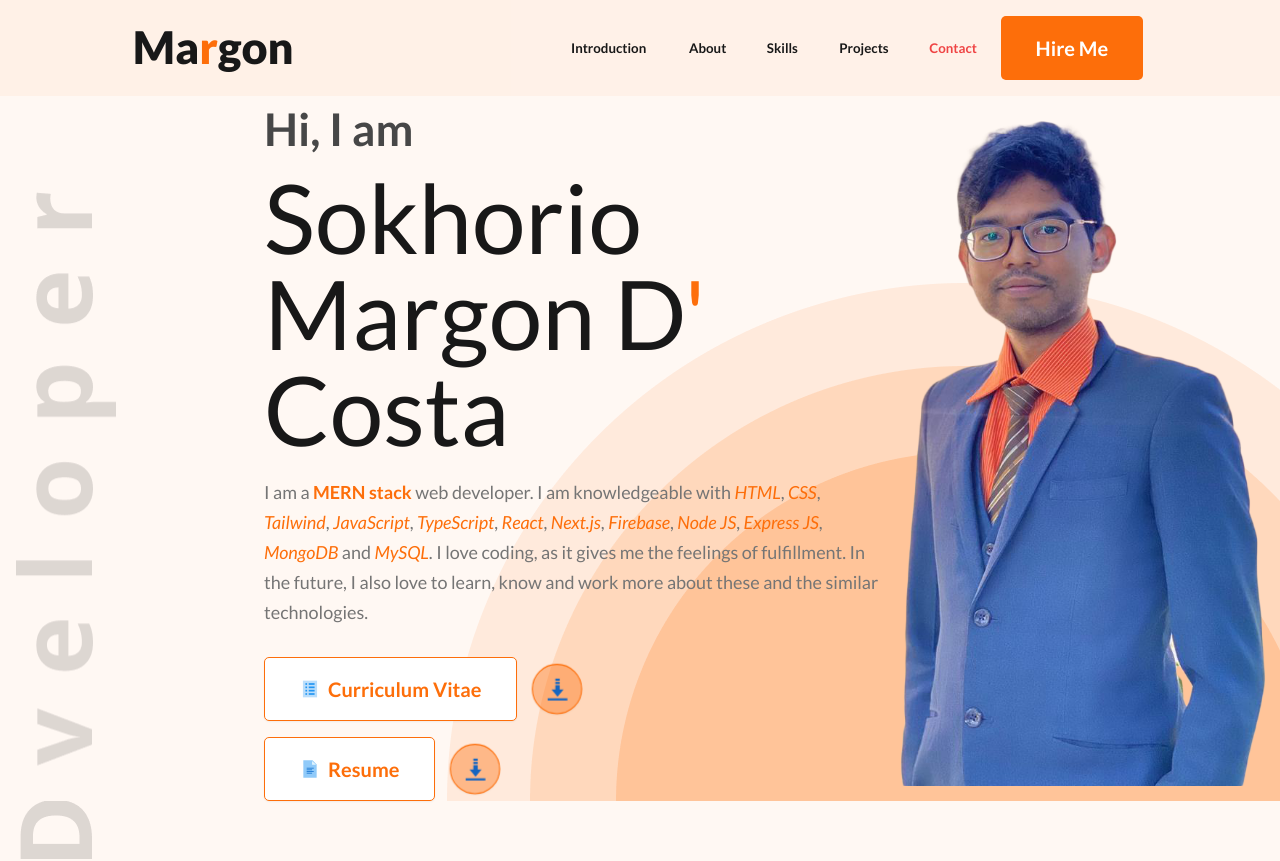
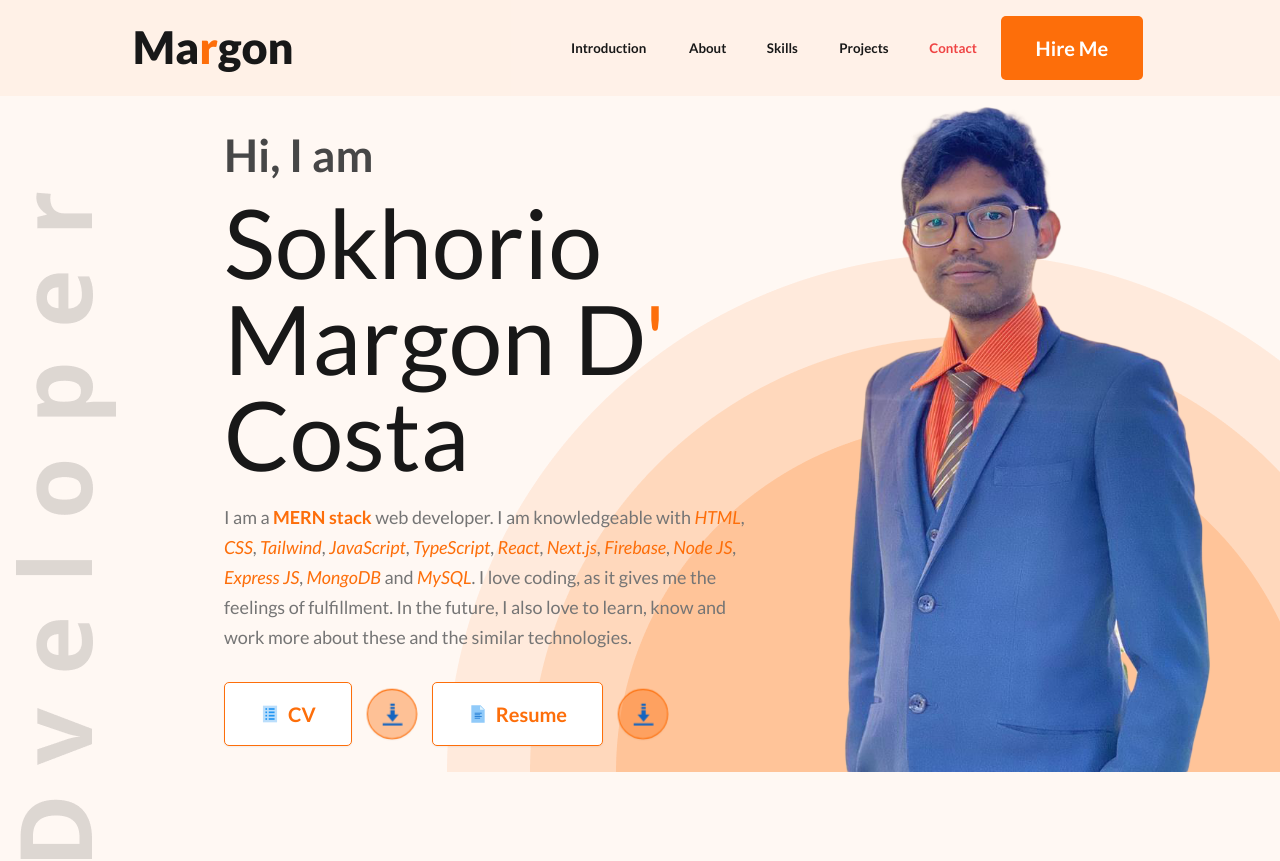
Before and after one commit to Marg0n/Portfolio, a React (Vite) app: page / in a window 1280 px wide. Shown: the top 861 px of the page. Built offline with nearby package versions, Linux system fonts and the light colour scheme.

Commit message:
Fix: fixxed the intro section

```diff
--- a/src/components/Introduction.jsx
+++ b/src/components/Introduction.jsx
@@ -42,9 +42,9 @@ const Introduction = ({ downloadPdf }) => {
             // style={{ backgroundImage: `url(${'../src/assets/images/developer.png'})`, backgroundPosition: `left 1rem top 6rem` }}
             >
 
-                <div className="banner flex lg:flex-row flex-col w-full">
-                    <div className="!w-full lg:w-4/6">
-                        <div className="lg:ml-56 pl-10">
+                <div className="banner flex lg:flex-row flex-col w-full overflow-x-hidden">
+                    <div className="!w-full lg:w-2/6">
+                        <div className="xl:ml-56 lg:ml-32 lg:pl-0 pl-5 flex flex-col justify-center items-start h-full">
                             <h3 className="banner-greeting dark2" data-aos="fade-down">Hi, I am</h3>
                             <h1
                                 className="banner-title dark1 text-5xl text-pretty lg:text-8xl w-full"
@@ -58,7 +58,6 @@ const Introduction = ({ downloadPdf }) => {
                             </p>
                         </div>
 
-                        <div className="gap-4 lg:ml-56 flex  md:flex-row justify-start items-center pl-10 mb-4">
                                 {/* <button
                                     onClick={downloadPdf}
                                     className="btn btn-customized"
@@ -70,11 +69,15 @@ const Introduction = ({ downloadPdf }) => {
                                         <FaPhoneAlt /> Contact
                                     </button>
                                 </a> */}
+
+                        <div className="flex md:flex-row flex-col justify-start items-start gap-4 lg:ml-32 xl:ml-56 lg:pl-0 pl-5">
+                            <div className="gap-4 flex  md:flex-row justify-start items-center">
                                 <Link to="https://drive.google.com/file/d/1zqhoaQmDb2hKXJwM24wm3cjEraG0_Ljx/view?usp=drive_link" target="_blank" rel="noopener noreferrer">
                                     <button
-                                    className="btn btn-customized relative"
+                                        className="btn btn-customized relative  flex-nowrap"
                                     >
-                                    <FcViewDetails /> Curriculum Vitae
+                                        <FcViewDetails />
+                                        CV
                                     </button>
                                 </Link>
                                 <Link
@@ -87,27 +90,13 @@ const Introduction = ({ downloadPdf }) => {
                                         <FcDownload size={25} />
                                     </button>
                                 </Link>
-                            {/* <Link to="https://drive.google.com/file/d/182h1SzIacu1unDzos_O_uFXxLlRYHPNq/view?usp=drive_link" target="_blank" rel="noopener noreferrer">
-                                <button className="btn" >
-                                    <FcDocument /> Resume
-                                </button>
-                            </Link>
-                            <Link
-                                to="https://drive.google.com/uc?export=download&id=182h1SzIacu1unDzos_O_uFXxLlRYHPNq"
-                                rel="noopener noreferrer"
-                            >
-                                <button
-                                    className="btn !btn-circle !bg-[#fd6e0a] !bg-opacity-40 !animate-pulse hover:!border-4 hover:!border-x-[#fd6e0a] hover:!border-y-[cornflowerblue] hover:!animate-none hover:!bg-white"
-                                >
-                                    <FcDownload size={25} />
-                                </button>
-                            </Link> */}
                             </div>
 
-                        <div className="gap-4 lg:ml-56 flex md:flex-row justify-start items-center pl-10">
+                            <div className="gap-4  flex md:flex-row justify-start items-center ">
                                 <Link to="https://drive.google.com/file/d/182h1SzIacu1unDzos_O_uFXxLlRYHPNq/view?usp=drive_link" target="_blank" rel="noopener noreferrer">
-                                <button className="btn" >
-                                    <FcDocument /> Resume
+                                    <button className="btn flex-nowrap" >
+                                        <FcDocument />
+                                         Resume
                                     </button>
                                 </Link>
                                 <Link
@@ -122,8 +111,9 @@ const Introduction = ({ downloadPdf }) => {
                                 </Link>
                             </div>
                         </div>
+                    </div>
 
-                    <div className="" data-aos="fade-left" data-aos-duration="2000">
+                    <div className="lg:w-4/6" data-aos="fade" data-aos-duration="2000">
                         <img id="profile-pic" src={Pic} alt="" />
                     </div>
                 </div>
```
Lines whose indentation alone changed are shown as unchanged.
